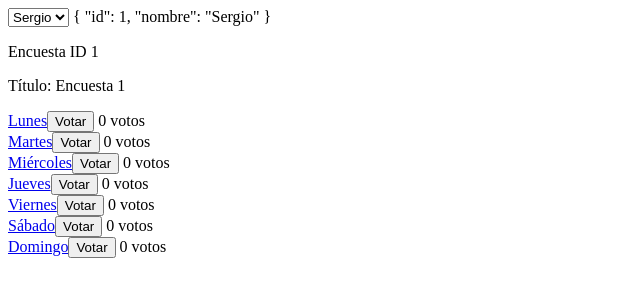
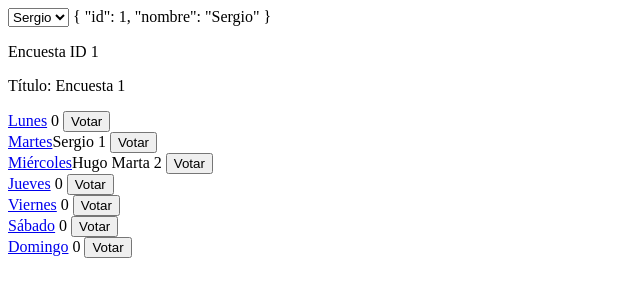
Before and after one commit to sergiojuan76/ng_encuesta, an Angular app: page /encuesta/1 in a window 1280 px wide. Shown: the top 300 px of the page, without its empty margins (0-640 px from the left). Built offline with nearby package versions, Linux system fonts and the light colour scheme.

Commit message:
Votos asignados a un usuario

```diff
--- a/src/app/model/opcion.ts
+++ b/src/app/model/opcion.ts
@@ -1,15 +1,17 @@
+import {Usuario, usuarios} from './usuario';
+
 export interface Opcion {
     id: Number;
     nombre: string;
-    votos: Number;
+    votos: Usuario[];
 };
 
 export const opciones1 : Opcion[] = [
-    {id: 1, nombre: 'Lunes', votos: 0},
-    {id: 2, nombre: 'Martes', votos: 0},
-    {id: 3, nombre: 'Miércoles', votos: 0},
-    {id: 4, nombre: 'Jueves', votos: 0},
-    {id: 5, nombre: 'Viernes', votos: 0},
-    {id: 6, nombre: 'Sábado', votos: 0},
-    {id: 7, nombre: 'Domingo', votos: 0}
+    {id: 1, nombre: 'Lunes', votos: []},
+    {id: 2, nombre: 'Martes', votos: [usuarios[0]]},
+    {id: 3, nombre: 'Miércoles', votos: [usuarios[1], usuarios[2]]},
+    {id: 4, nombre: 'Jueves', votos: []},
+    {id: 5, nombre: 'Viernes', votos: []},
+    {id: 6, nombre: 'Sábado', votos: []},
+    {id: 7, nombre: 'Domingo', votos: []}
 ];
--- a/src/app/opcion-encuesta/opcion-encuesta.component.html
+++ b/src/app/opcion-encuesta/opcion-encuesta.component.html
@@ -1,3 +1,4 @@
 <a [title]="opcion.nombre" [routerLink]="['/opcion', encuesta!.id, opcion.id]">{{opcion.nombre}}</a>
+<span *ngFor="let votante of opcion.votos">{{votante.nombre}} </span>
+{{contarVotos()}}
 <button type="button" (click)="votar()">Votar</button>
-{{opcion.votos}} votos
--- a/src/app/opcion-encuesta/opcion-encuesta.component.ts
+++ b/src/app/opcion-encuesta/opcion-encuesta.component.ts
@@ -1,6 +1,7 @@
 import { Component, OnInit, Input, Output, EventEmitter } from '@angular/core';
 import { Encuesta } from '../model/encuesta';
 import { Opcion } from '../model/opcion';
+import { UsuarioService } from '../usuario.service';
 
 @Component({
   selector: 'app-opcion-encuesta',
@@ -13,14 +14,24 @@ export class OpcionEncuestaComponent implements OnInit {
   @Input() encuesta!: Encuesta;
   @Output() voto = new EventEmitter();
 
-  constructor() { }
+  constructor(private usuarioService: UsuarioService) { }
 
   ngOnInit(): void {
   }
 
   votar(): void {
     console.log("En voto");
-    this.opcion.votos = this.opcion.votos.valueOf() + 1;
+    const usuario = this.usuarioService.getUsuarioActivo();
+    const index = this.opcion.votos.indexOf(usuario);
+    if (index == -1) {
+      this.opcion.votos.push(usuario);
+    } else {
+      this.opcion.votos.splice(index, 1);
+    }
     this.voto.emit();
   }
+
+  contarVotos(): Number {
+    return this.opcion.votos.length;
+  }
 }
```
